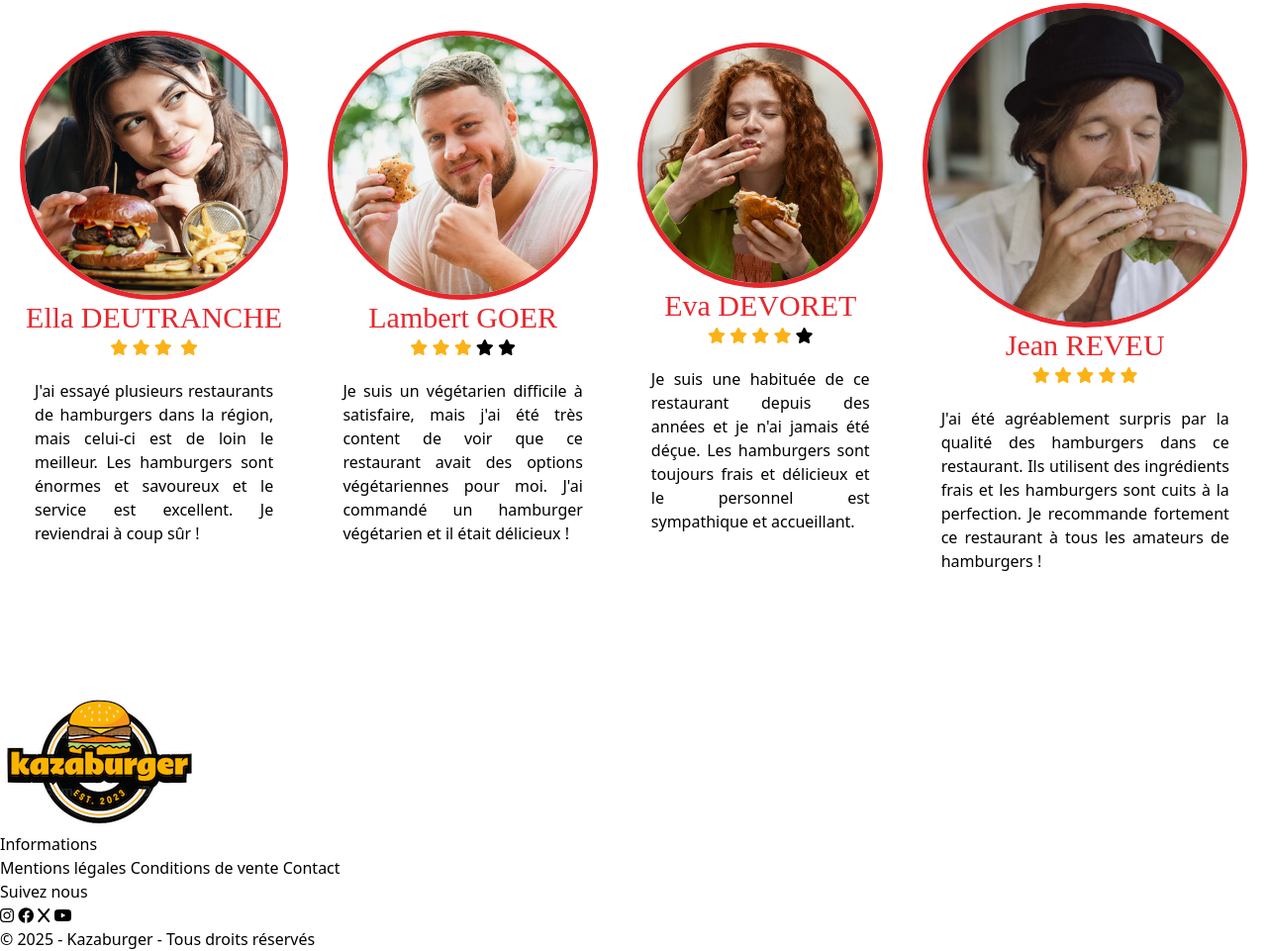
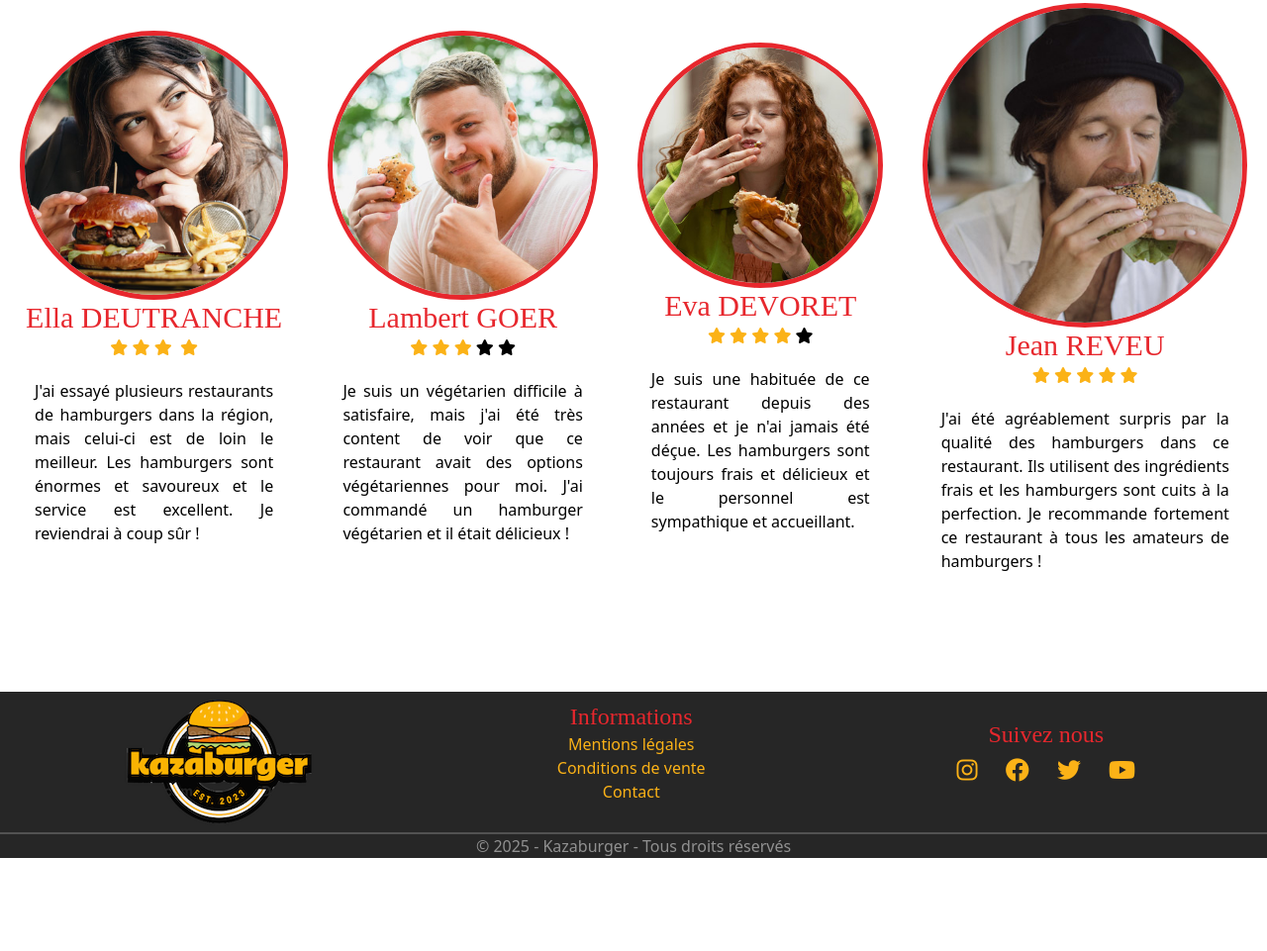
Before and after one commit to Nissyaniss/TP2Web, a website: page public/index.html in a window 1280 px wide. Shown: the part 1802-2763 px from the top of the page at 99% size. After the commit the page ends 2669 px from the top, so only its background shows below. Drawn offline with Linux system fonts and the light colour scheme; some icons are missing; a web font is replaced by a local one.

Commit message:
finished

```diff
--- a/public/index.html
+++ b/public/index.html
@@ -178,7 +178,7 @@
   <!-- footer -->
   <section class="footer">
     <!-- liens-->
-    <div>
+    <div class="content">
       <img src="images/logo.png" alt="logo" />
       <div class="links">
         <h3>Informations</h3>
@@ -186,7 +186,7 @@
         <a href="#">Conditions de vente</a>
         <a href="#">Contact</a>
       </div>
-      <div>
+      <div class="socials">
         <h3>Suivez nous</h3>
         <p>
           <a href="#">
@@ -196,7 +196,7 @@
             <i class="fa-brands fa-facebook"></i>
           </a>
           <a href="#">
-            <i class="fa-brands fa-x"></i>
+            <i class="fa-brands fa-twitter"></i>
           </a>
           <a href="#">
             <i class="fa-brands fa-youtube"></i>
@@ -205,7 +205,7 @@
       </div>
     </div>
     <!-- Copyright-->
-    <div class="">&copy; 2025 - Kazaburger - Tous droits réservés</div>
+    <div class="legal">&copy; 2025 - Kazaburger - Tous droits réservés</div>
   </section>
 </body>
 
--- a/public/src/input.css
+++ b/public/src/input.css
@@ -141,4 +141,44 @@
 			}
 		}
 	}
+
+	.footer {
+		@apply bg-[#262626] flex flex-col items-center justify-center w-full;
+
+		.content {
+			@apply flex flex-col md:flex-row items-center md:items-center justify-around border-b-[#525252] border-b-2 w-full;
+
+			.links {
+				@apply flex flex-col items-center mb-5;
+
+				h3 {
+					@apply text-primary font-slackey text-2xl
+				}
+
+				a {
+					@apply text-secondary
+				}
+			}
+
+			.socials {
+				@apply flex flex-col items-center justify-center mb-5;
+
+				h3 {
+					@apply text-primary font-slackey text-2xl
+				}
+
+				a {
+					i {
+						@apply text-secondary text-2xl pr-3 pl-3 mt-2
+					}
+				}
+			}
+
+
+		}
+
+		.legal {
+			@apply text-neutral-50 opacity-50
+		}
+	}
 }
```
Also changed, not shown: public/style.css.
